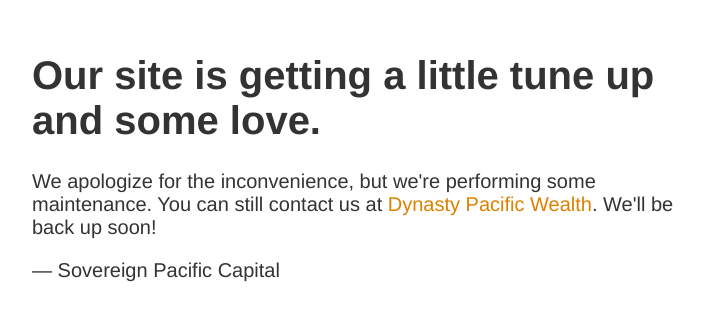
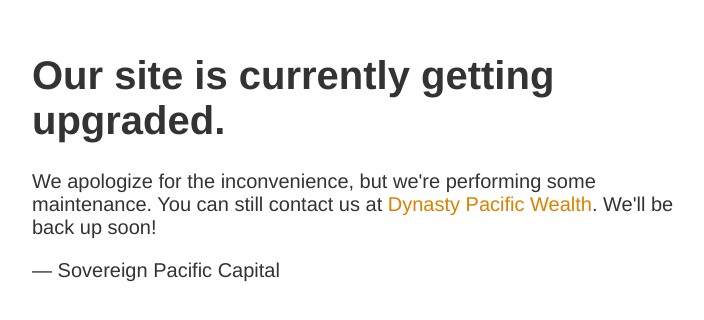
Before and after one commit to brandezyy/underMaintainance, a plain HTML site: page index.html in a window 1280 px wide. Shown: the part 132-452 px from the top of the page, without its empty margins (283-987 px from the left). Drawn offline with Linux system fonts and the light colour scheme.

Commit message:
maintainance

```diff
--- a/index.html
+++ b/index.html
@@ -14,7 +14,7 @@
 </head>
 <body>
 <div id="article">
-<h1>Our site is getting a little tune up and some love.</h1>
+<h1>Our site is currently getting upgraded.</h1>
 <div>
 <p>We apologize for the inconvenience, but we're performing some maintenance. You can still contact us at <a href="https://dynastypacificwealth.org/home">Dynasty Pacific Wealth</a>. We'll be back up soon!</p>
 <p>— Sovereign Pacific Capital</p>
```
